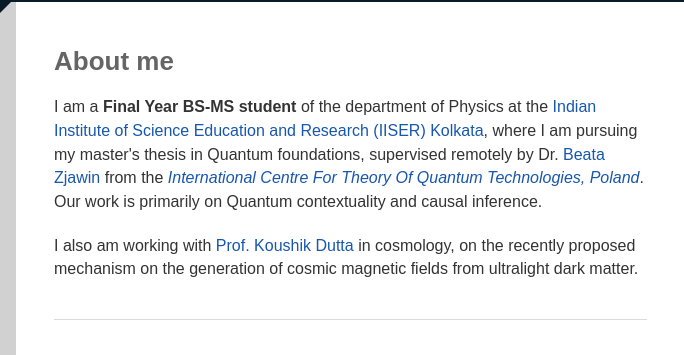
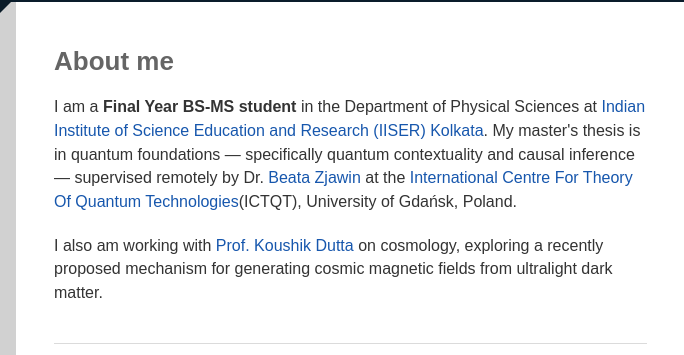
Before and after one commit to raj-gaurav-tripathi/raj-gaurav-tripathi.github.io, a plain HTML site: page index.html in a window 1280 px wide. Shown: the part 443-798 px from the top of the page, 0-684 px from the left. Drawn offline with Linux system fonts and the light colour scheme.

Commit message:
Refactor 'About Me' section for clarity and conciseness

```diff
--- a/index.html
+++ b/index.html
@@ -50,9 +50,9 @@
       <section class="about-column">
 
         <h1>About me</h1>
-        <p>I am a <strong>Final Year BS-MS student</strong> of the department of Physics at the <a href="https://www.iiserkol.ac.in/web/">Indian Institute of Science Education and Research (IISER) Kolkata</a>, where I am pursuing my master's thesis in Quantum foundations, supervised remotely by Dr. <a href="https://scholar.google.com/citations?user=gvut8VUAAAAJ&hl=pl">Beata Zjawin</a> from the <a href="https://ictqt.ug.edu.pl/"><em>International Centre For Theory Of Quantum Technologies, Poland</em></a>. Our work is primarily on Quantum contextuality and causal inference.</p>
+        <p>I am a <strong>Final Year BS-MS student</strong> in the Department of Physical Sciences at <a href="https://www.iiserkol.ac.in/web/">Indian Institute of Science Education and Research (IISER) Kolkata</a>. My master's thesis is in quantum foundations — specifically quantum contextuality and causal inference — supervised remotely by Dr. <a href="https://scholar.google.com/citations?user=gvut8VUAAAAJ&hl=pl">Beata Zjawin</a> at the <a href="https://ictqt.ug.edu.pl/">International Centre For Theory Of Quantum Technologies</a>(ICTQT), University of Gdańsk, Poland. </p>
 
-        <p>I also am working with <a href="https://physics.iiserkol.ac.in/fac_hompage.php?did=cDJqcTRnbVUrbmhaOXdwZDRkKzY1NVVNWmxVdi9ESTFBdWh5WWFVNkFRVT0=">Prof. Koushik Dutta</a> in cosmology, on the recently proposed mechanism on the generation of cosmic magnetic fields from ultralight dark matter.</p>
+        <p>I also am working with <a href="https://physics.iiserkol.ac.in/fac_hompage.php?did=cDJqcTRnbVUrbmhaOXdwZDRkKzY1NVVNWmxVdi9ESTFBdWh5WWFVNkFRVT0=">Prof. Koushik Dutta</a> on cosmology, exploring a recently proposed mechanism for generating cosmic magnetic fields from ultralight dark matter.</p>
 
         <!-- Horizontal separator line -->
         <hr />
```
